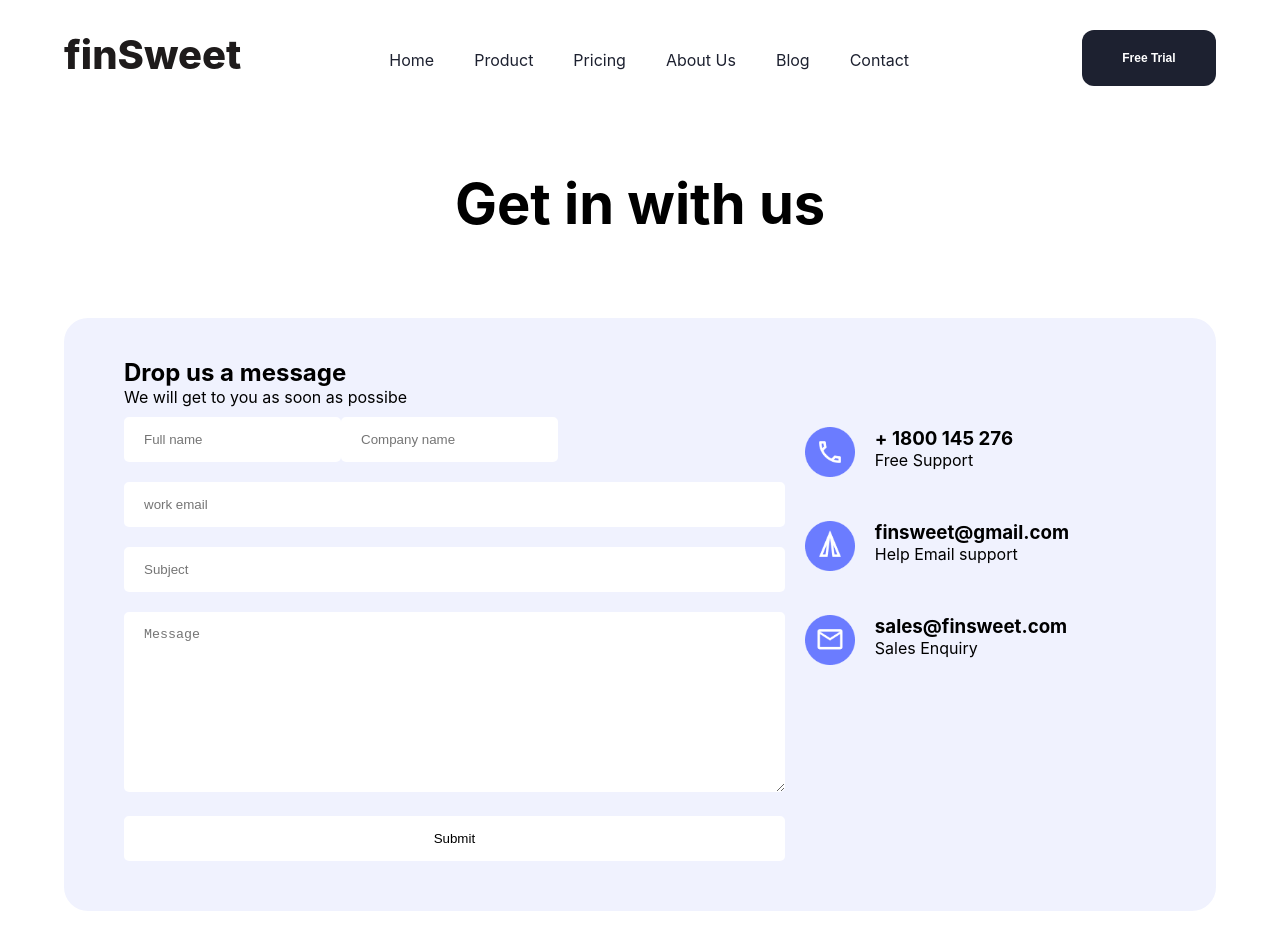
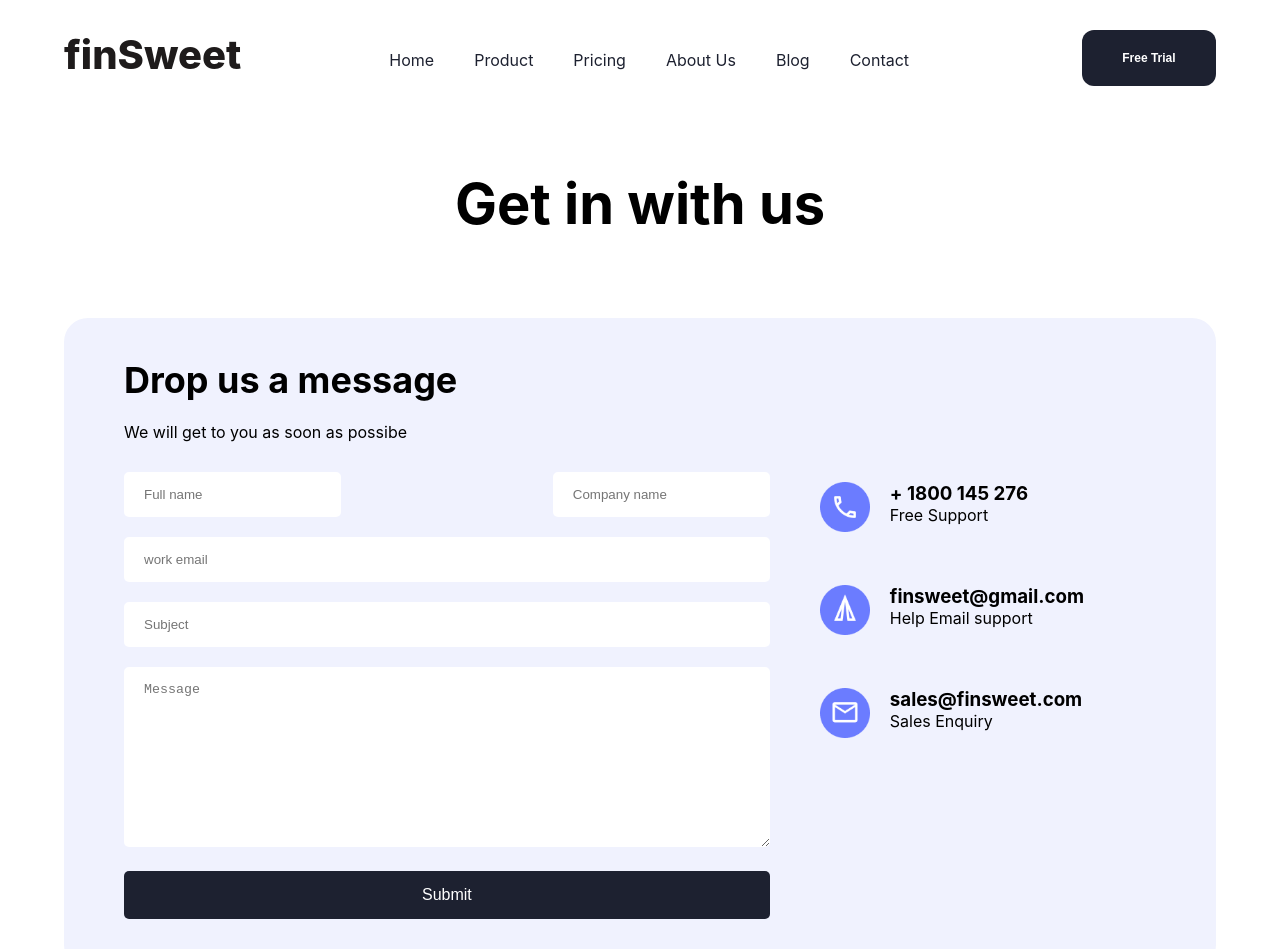
Before and after one commit to FrontLoba/TaskThree-finsweet, a React (Create React App) app: page /Contact in a window 1280 px wide. Shown: the top 949 px of the page. Built offline with nearby package versions, Linux system fonts and the light colour scheme.

Commit message:
worked on the contact page

```diff
--- a/public/index.html
+++ b/public/index.html
@@ -24,7 +24,7 @@
       work correctly both with client-side routing and a non-root public URL.
       Learn how to configure a non-root public URL by running `npm run build`.
     -->
-    <title>React App</title>
+    <title>Welcome to FINSWEET</title>
   </head>
   <body>
     <noscript>You need to enable JavaScript to run this app.</noscript>
--- a/src/Components/Contact/Contact.jsx
+++ b/src/Components/Contact/Contact.jsx
@@ -22,15 +22,6 @@ const Contact = () => {
                 <div className={contactStyle.content}>
 
                     <div className={contactStyle.mainCon}>
-                        {/* <div className={contactStyle.inputGroup}>
-                            <div>
-                            <input type='text' value='' placeholder='Full name' />
-                            </div>
-
-                            <div>
-                            <input type='text' value='' placeholder='Company name' />
-                            </div>
-                        <div> */}
                         <div className={contactStyle.wrapInput}>
                             <div>
                                 <input type='text' value='' placeholder='Full name' />
@@ -54,7 +45,7 @@ const Contact = () => {
                         </div>
 
                         <div className={contactStyle.submit}>
-                        <input type="submit" value='Submit'  />
+                        <input type="submit" value='Submit'  id={contactStyle.submit}/>
                         </div>
 
                     </div>
--- a/src/Components/Contact/Contact.module.css
+++ b/src/Components/Contact/Contact.module.css
@@ -13,10 +13,20 @@
     width: 90%;
     margin: 0 auto;
 }
+.container h2 {
+    font-weight: 700;
+    font-size: 36px;
+    margin-bottom: 20px;
+}
+.container p {
+    font-weight: 400;
+    font-size: 16px;
+    margin-bottom: 20px;
+}
 
 .content {
     display: flex;
-    gap: 20px;
+    gap: 50px;
 }
 
 /* .mainCon, .mainCon2 {
@@ -31,6 +41,10 @@
 }
 .wrapInput {
     display: flex;
+    justify-content: space-between;
+}
+.wrapInput input {
+    width: 100%;
 }
 .wraps {
     display: flex;
@@ -68,6 +82,8 @@ input, textarea {
     width: 100%;
 }
 
-input [type=submit] {
+#submit {
     background: #1D2130;
+    color: white;
+    font-size: 16px;
 }
```
